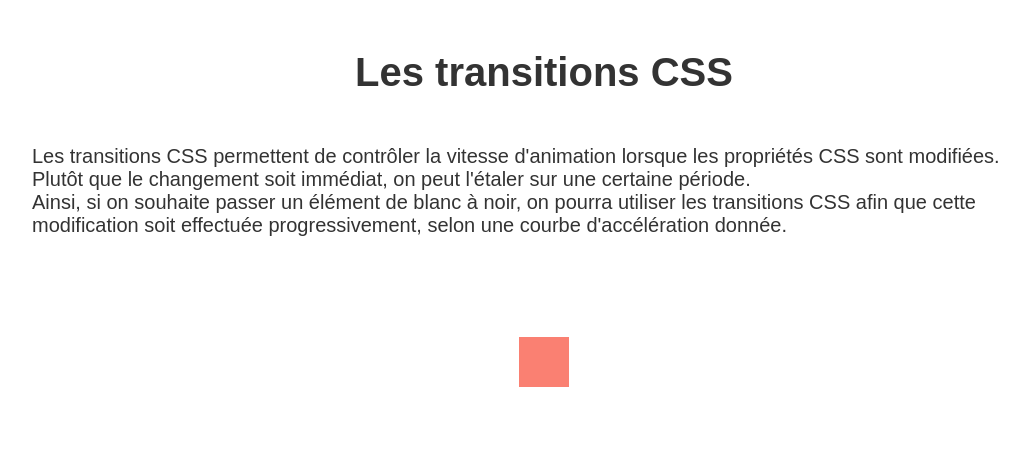
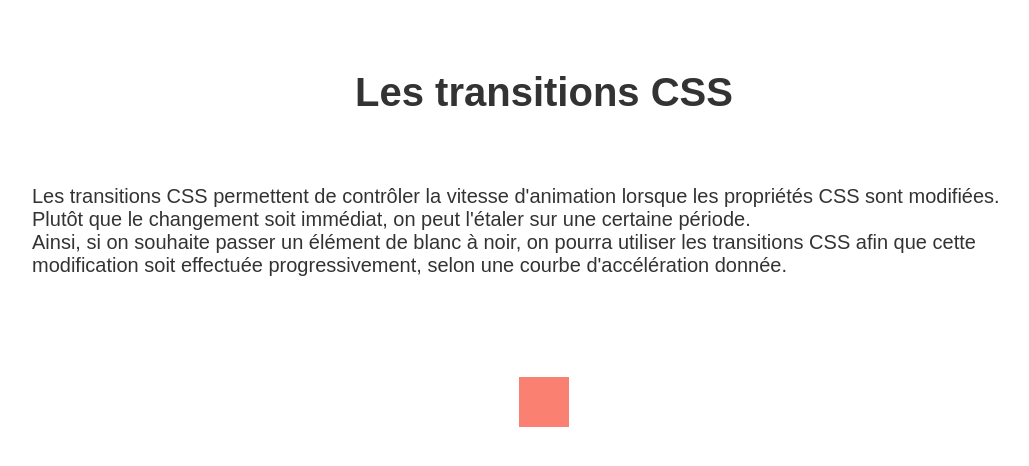
Before and after one commit to Edjek/css-responsive-30-01-2023, a plain HTML site: page css-transition/index.html in a window 1280 px wide. Shown: the whole page, without its empty margins (96-1125 px from the left). Drawn offline with Linux system fonts and the light colour scheme.

Commit message:
css animation

```diff
--- a/css-animation-practice/css/style.css
+++ b/css-animation-practice/css/style.css
@@ -11,8 +11,8 @@ body {
 }
 
 h1 {
-    font-size: 3rem;
-    padding: 20px 0;
+    margin: 50px;
+    padding: 20px;
     text-align: center;
 }
 
--- a/css-transition/style.css
+++ b/css-transition/css/style.css
@@ -6,12 +6,13 @@
 
 body {
     font-family: Arial, Helvetica, sans-serif;
+    color: #333;
     font-size: 20px;
-    color: #333;
 }
 
 h1 {
-    margin-bottom: 50px;
+    margin: 50px;
+    padding: 20px;
     text-align: center;
 }
 
--- a/css-transition/index.html
+++ b/css-transition/index.html
@@ -5,7 +5,7 @@
         <meta http-equiv="X-UA-Compatible" content="IE=edge" />
         <meta name="viewport" content="width=device-width, initial-scale=1.0" />
         <title>CSS - Transition</title>
-        <link rel="stylesheet" href="style.css" />
+        <link rel="stylesheet" href="css/style.css" />
         <link rel="preconnect" href="https://fonts.gstatic.com" />
         <link href="https://fonts.googleapis.com/css2?family=Open+Sans&family=Raleway:wght@100;200;300;400;500;600;700&display=swap" rel="stylesheet" />
     </head>
```
